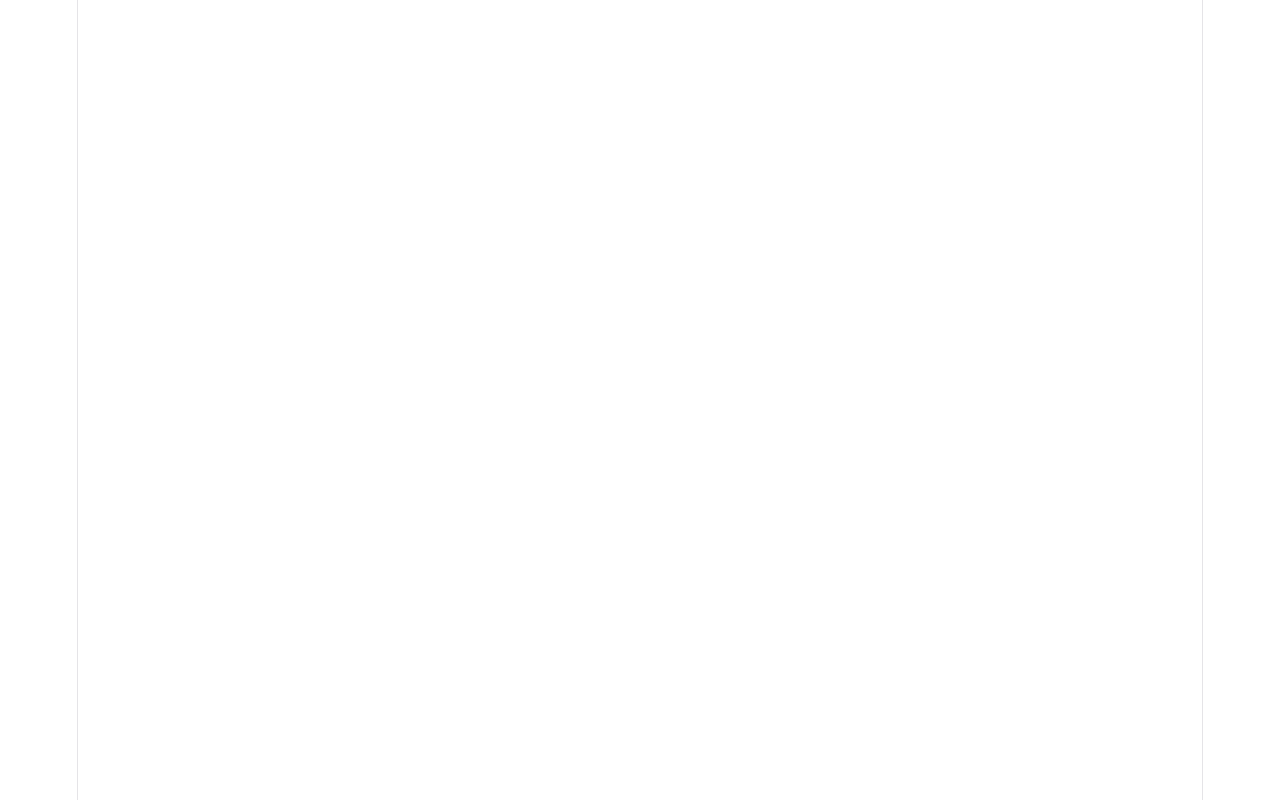
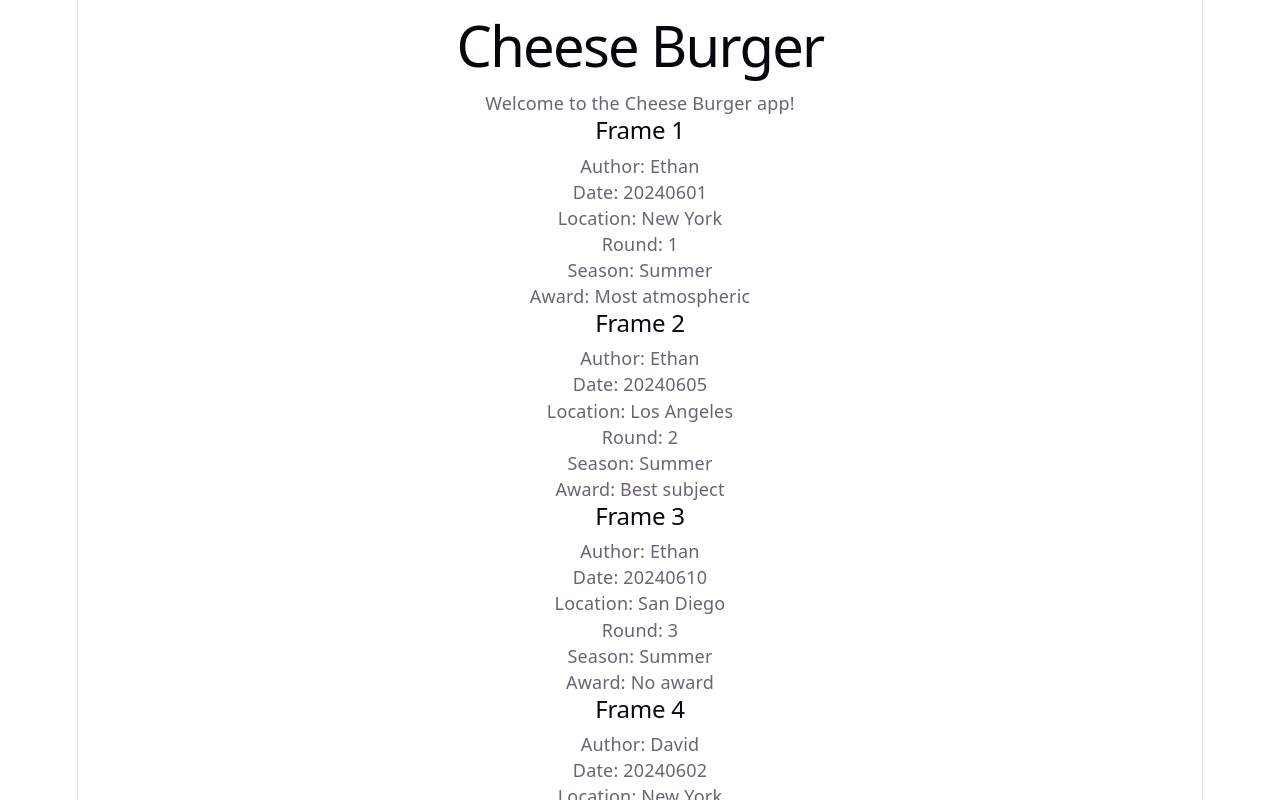
Before and after one commit to Idontknow0487/cheeseBurger, a React (Vite) app: page / in a window 1280 px wide. Shown: the top 800 px of the page. Built offline with nearby package versions, Linux system fonts and the light colour scheme.

Commit message:
+ basic frame type, mocks, and basic output

```diff
--- a/src/App.tsx
+++ b/src/App.tsx
@@ -1,8 +1,131 @@
 import './App.css'
-import './types.ts'
+import type { Frame } from './types'
 
 function App() {
-  return <></>
+  const title = "Cheese Burger"
+  const frames: Frame[] = [
+    {
+      id: 1,
+      author: "Ethan",
+      date: 20240601,
+      location: "New York",
+      round: 1,
+      season: "Summer",
+      award: "Most atmospheric",
+    },
+    {
+      id: 2,
+      author: "Ethan",
+      date: 20240605,
+      location: "Los Angeles",
+      round: 2,
+      season: "Summer",
+      award: "Best subject",
+    },
+    {
+      id: 3,
+      author: "Ethan",
+      date: 20240610,
+      location: "San Diego",
+      round: 3,
+      season: "Summer",
+      award: "",
+    },
+    {
+      id: 4,
+      author: "David",
+      date: 20240602,
+      location: "New York",
+      round: 1,
+      season: "Summer",
+      award: "Most creative",
+    },
+    {
+      id: 5,
+      author: "David",
+      date: 20240607,
+      location: "Seattle",
+      round: 2,
+      season: "Summer",
+      award: "Most candid",
+    },
+    {
+      id: 6,
+      author: "Mia",
+      date: 20240603,
+      location: "Chicago",
+      round: 1,
+      season: "Summer",
+      award: "Wish I was there",
+    },
+    {
+      id: 7,
+      author: "Mia",
+      date: 20240608,
+      location: "Chicago",
+      round: 2,
+      season: "Summer",
+      award: "",
+    },
+    {
+      id: 8,
+      author: "Leo",
+      date: 20241202,
+      location: "Boston",
+      round: 1,
+      season: "Winter",
+      award: "Most peaceful",
+    },
+    {
+      id: 9,
+      author: "Leo",
+      date: 20241206,
+      location: "Montreal",
+      round: 2,
+      season: "Winter",
+      award: "",
+    },
+    {
+      id: 10,
+      author: "Ava",
+      date: 20241203,
+      location: "Toronto",
+      round: 1,
+      season: "Winter",
+      award: "Made me laugh",
+    },
+  ]
+
+  return <>
+    <h1>{title}</h1>
+    <p>Welcome to the Cheese Burger app!</p>
+    <Grid frames={frames} />
+  </>
 }
 
+//reads the frame data
+function FrameCard({ frame }: { frame: Frame }) {
+  return (
+    <div className="card">
+      <h2>Frame {frame.id}</h2>
+      <p>Author: {frame.author}</p>
+      <p>Date: {frame.date}</p>
+      <p>Location: {frame.location}</p>
+      <p>Round: {frame.round}</p>
+      <p>Season: {frame.season}</p>
+      <p>Award: {frame.award || "No award"}</p>
+    </div>
+  )
+}
+
+//displays the frame data in a grid
+function Grid({ frames }: { frames: Frame[] }) {
+  return (
+    <div className="grid">
+      {frames.map(frame => (
+        <FrameCard key={frame.id} frame={frame} />
+      ))}
+    </div>
+  )
+}
 export default App
--- a/src/types.ts
+++ b/src/types.ts
@@ -1,4 +1,4 @@
-type frame = {
+export type Frame = {
     id: number;
     author: string;
     date: number;
```
Also changed, not shown: 2 other files (tests, documents, lock files or other folders).
